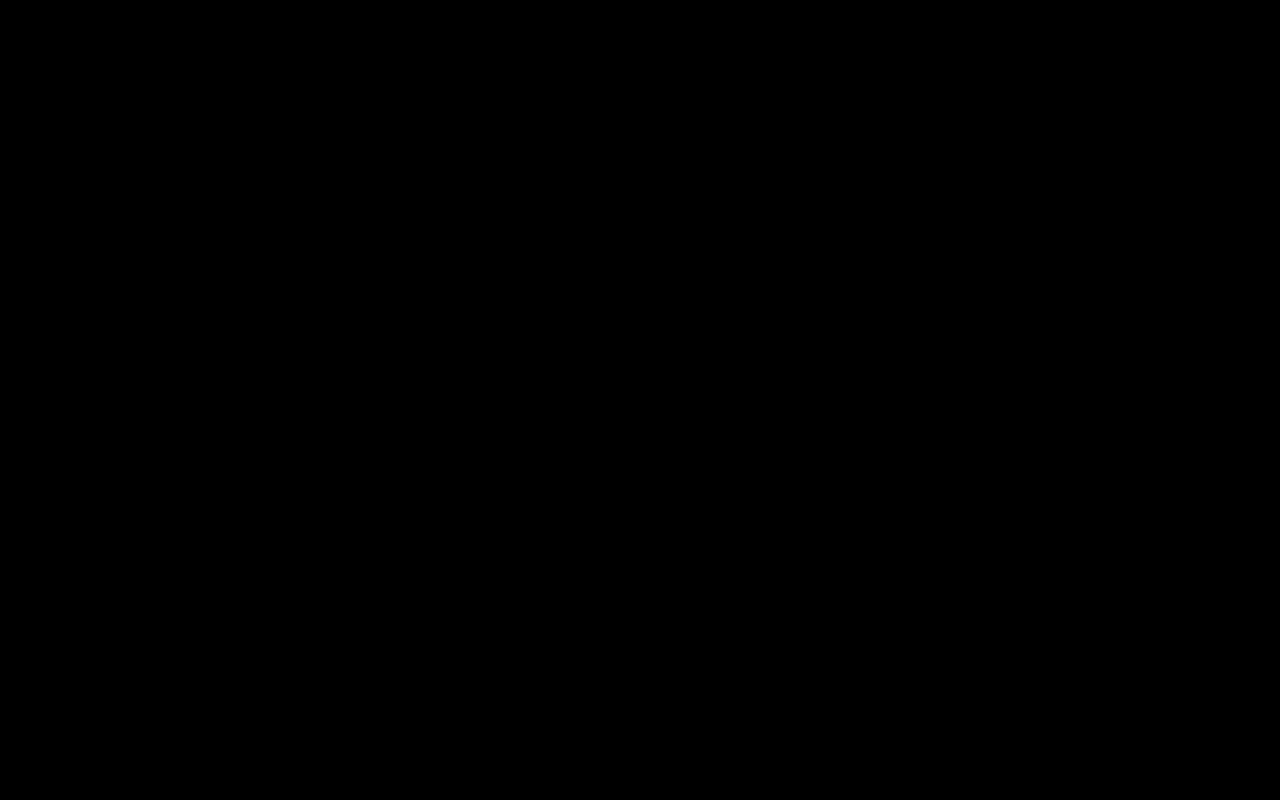
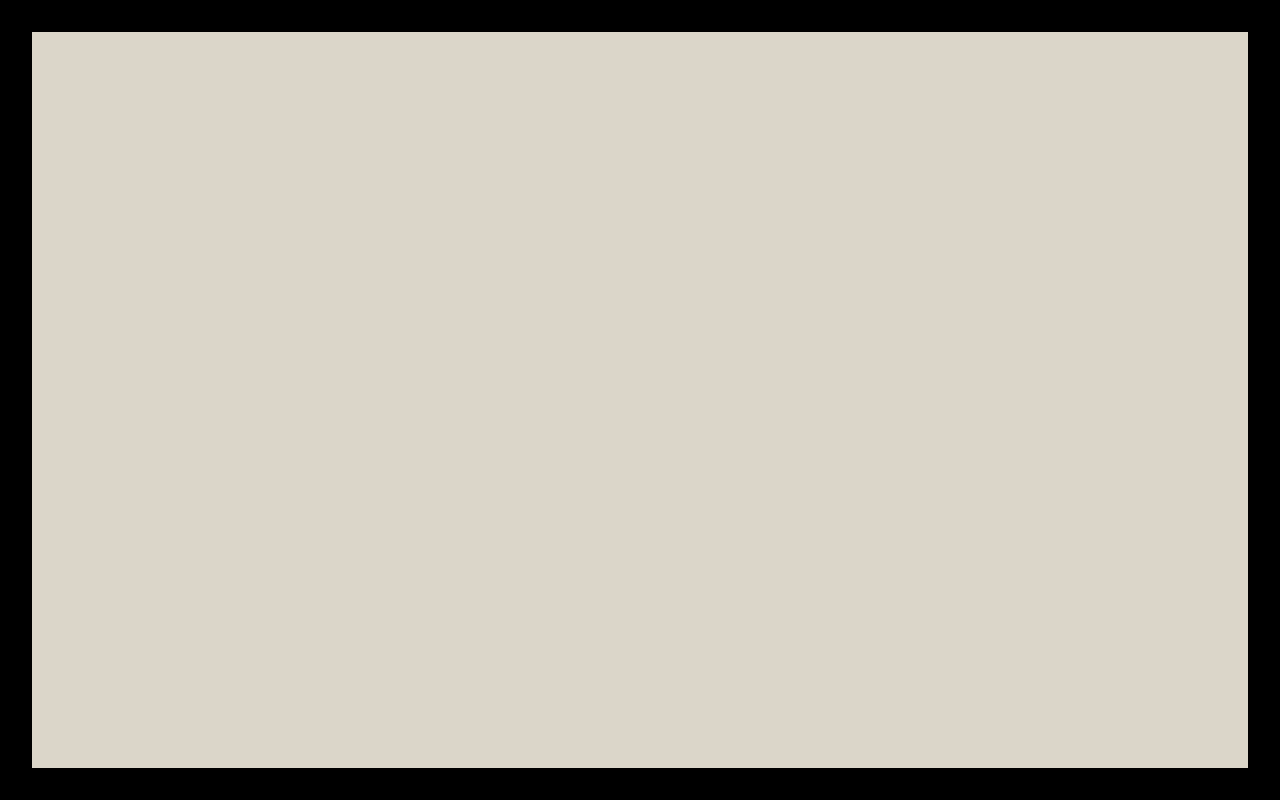
Before and after one commit to vinividivicilala/lolo, a Next.js app in the folder faq/: page / in a window 1280 px wide. Built offline with nearby package versions, Linux system fonts and the light colour scheme.

Commit message:
Update page.tsx

```diff
--- a/faq/app/page.tsx
+++ b/faq/app/page.tsx
@@ -18,7 +18,29 @@ export default function HomePage(): React.JSX.Element {
       WebkitFontSmoothing: 'antialiased',
       MozOsxFontSmoothing: 'grayscale'
     }}>
-      {/* Halaman kosong - 0 konten */}
+      {/* Framed Layout - Membingkai area dengan space dari tepi */}
+      <div style={{
+        position: 'fixed',
+        top: '2rem',
+        left: '2rem',
+        right: '2rem',
+        bottom: '2rem',
+        backgroundColor: '#dbd6c9',
+        zIndex: 1,
+        pointerEvents: 'none' // Agar tidak mengganggu interaksi dengan konten di dalamnya
+      }} />
+
+      {/* Area konten utama dengan padding yang sama agar konten berada di dalam frame */}
+      <div style={{
+        position: 'relative',
+        zIndex: 2,
+        width: '100%',
+        height: '100vh',
+        padding: '2rem',
+        boxSizing: 'border-box'
+      }}>
+        {/* Konten dapat ditambahkan di sini nanti */}
+      </div>
     </div>
   );
 }
```
